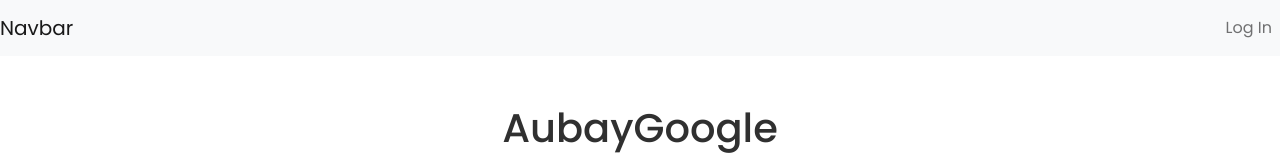
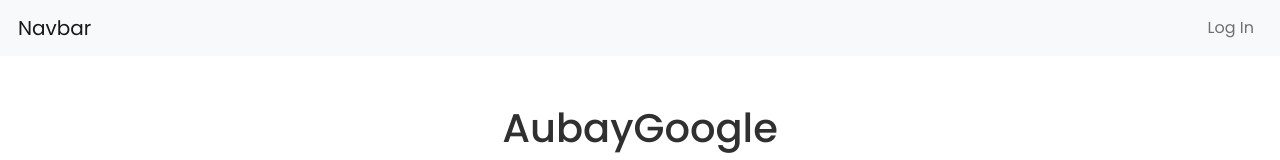
Before and after one commit to leonardo-modena/AubayGoogle, an Angular app: page / in a window 1280 px wide. Shown: the top 160 px of the page. Built offline with nearby package versions, Linux system fonts and the light colour scheme; a web font is replaced by a local one.

Commit message:
navbar padding

```diff
--- a/src/styles.css
+++ b/src/styles.css
@@ -57,6 +57,10 @@
     border-radius: none !important;
 }
 
+.navbar{
+    padding: 11px 18px;
+}
+
 .card{
     background-color: var(--primary-gray) !important;
     border: none;
```
